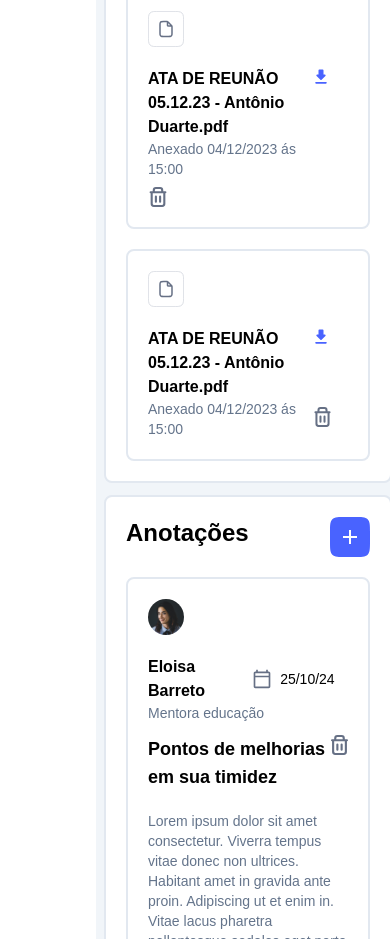
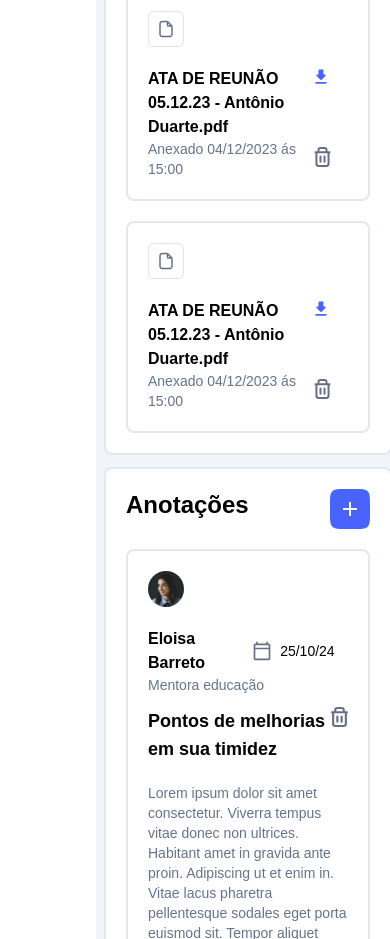
Before and after one commit to isamsm/mentoria, a React (Vite) app: page / in a window 390 px wide. Shown: the part 5820-6759 px from the top of the page. Built offline with nearby package versions, Linux system fonts and the light colour scheme.

Commit message:
fix: quebra de linha lixeira nos anexos

```diff
--- a/src/App.jsx
+++ b/src/App.jsx
@@ -229,14 +229,14 @@ function App() {
                           <img src={file} className="h-9 w-9" alt='icone arquivo'/>
                         </div>
                         <div className='w-11/12'>
-                          <div className="flex flex-row justify-between">
+                          <div className="flex justify-between">
                             <h2 className="font-bold">
                               {' '}
                               ATA DE REUNÃO 05.12.23 - Antônio Duarte.pdf{' '}
                             </h2>
                             <img src={download} className="h-5 w-5" alt='icone download'/>
                           </div>
-                          <div className="flex flex-col lg:flex-row justify-between">
+                          <div className="flex justify-between">
                             <p className="text-sm text-slate-500">
                               {' '}
                               Anexado 04/12/2023 ás 15:00
```
